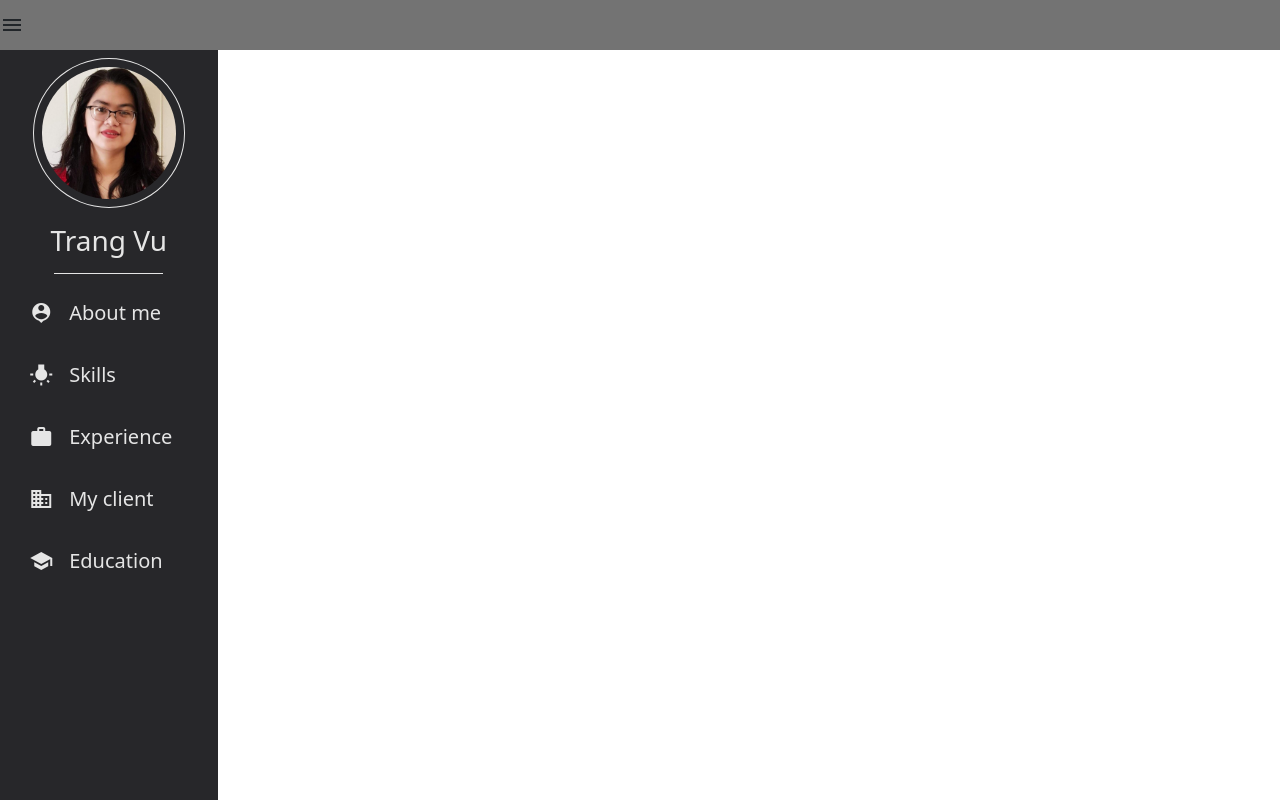
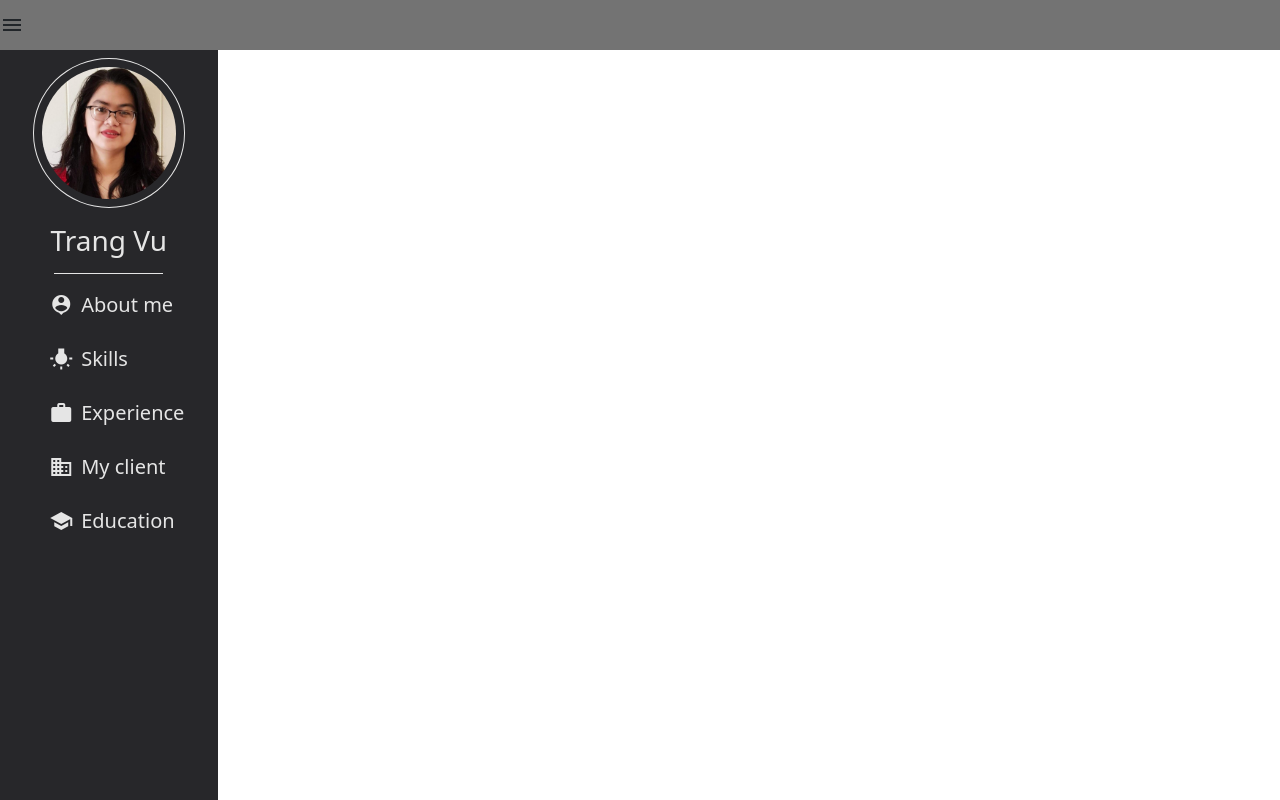
Before and after one commit to stevenguyen18595/DataPortfolio, an Angular app: page / in a window 1280 px wide. Both pictures are taken after a click on the element "menu". Built offline with nearby package versions, Linux system fonts and the light colour scheme.

Commit message:
update navbar section with hover and active state

```diff
--- a/src/app/shared/side-navigation-panel/side-navigation-panel.component.html
+++ b/src/app/shared/side-navigation-panel/side-navigation-panel.component.html
@@ -1,6 +1,6 @@
 <div class="d-flex flex-column">
   <app-avatar></app-avatar>
-  <div class="sections mt-2">
+  <div class="sections">
     <app-side-navigation-section
       sectionName="About me"
       matIconName="person_pin"
--- a/src/app/shared/side-navigation-panel/side-navigation-panel.component.scss
+++ b/src/app/shared/side-navigation-panel/side-navigation-panel.component.scss
@@ -1,4 +1,5 @@
 :host {
+  width: 100%;
   .sections {
     align-self: center;
   }
--- a/src/app/shared/side-navigation-panel/side-navigation-section/side-navigation-section.component.html
+++ b/src/app/shared/side-navigation-panel/side-navigation-section/side-navigation-section.component.html
@@ -1,8 +1,8 @@
 <div
-  class="d-flex justify-content-start"
+  class="d-flex justify-content-start mt-2"
   (click)="navigateToPage(route)"
   [ngClass]="{ active: isActive }"
 >
-  <mat-icon>{{ matIconName }}</mat-icon>
-  <div class="p-3 section-name">{{ sectionName }}</div>
+  <mat-icon class="ms-4">{{ matIconName }}</mat-icon>
+  <div class="p-2 section-name">{{ sectionName }}</div>
 </div>
--- a/src/app/shared/side-navigation-panel/side-navigation-section/side-navigation-section.component.scss
+++ b/src/app/shared/side-navigation-panel/side-navigation-section/side-navigation-section.component.scss
@@ -3,7 +3,6 @@
 :host {
   cursor: pointer;
   mat-icon {
-    align-self: center;
     color: variables.$dp-black-2;
     align-self: center;
   }
@@ -11,4 +10,9 @@
     font-size: 20px;
     color: variables.$dp-black-2;
   }
+  & :hover,
+  :active {
+    background-color: variables.$dp-black-1;
+    border-radius: 1rem;
+  }
 }
```
